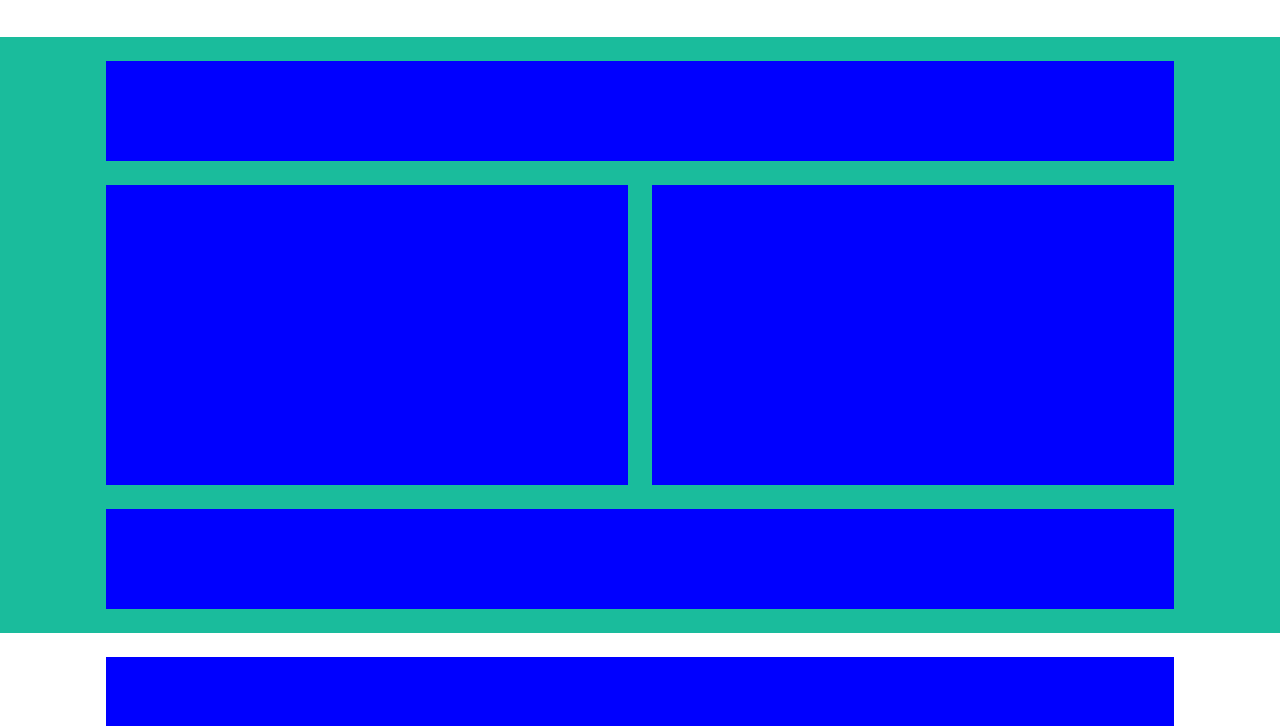
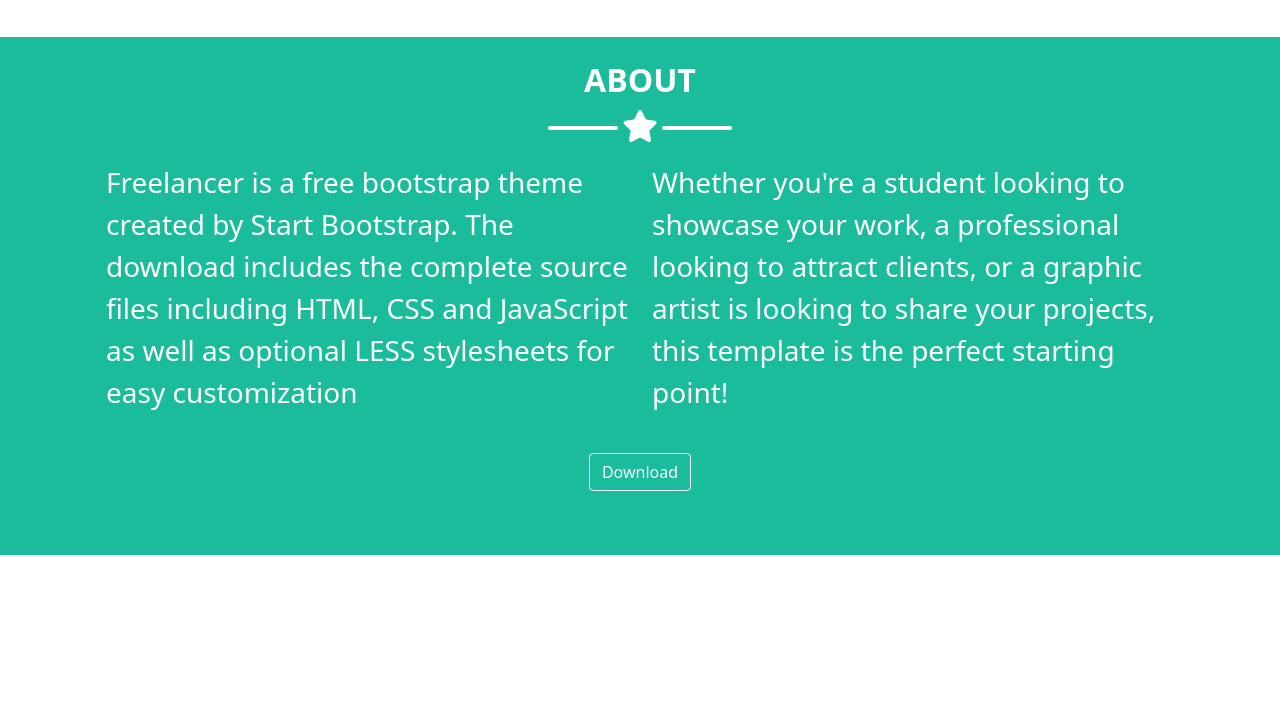
Before and after one commit to nicolocamassa/html-css-bootstrap-freelancer, a plain HTML site: page index.html in a window 1280 px wide. Shown: the part 1314-2040 px from the top of the page. Drawn offline with nearby package versions, Linux system fonts and the light colour scheme.

Commit message:
[UPDATE] added style to "about" section

```diff
--- a/css/style.css
+++ b/css/style.css
@@ -28,10 +28,6 @@ header{
 }
 
 /* MAIN */
-.main_content{
-    background-color: blue;
-}
-
 .img-content{
     width: 300px;
 }
@@ -90,6 +86,10 @@ section:nth-child(odd){
     background-color: #212529;
   }
 
+  .about-hr{
+    margin: 0;
+  }
+
 /* FOOTER */
 .footer_bg{
     background-color: #3a546d;
--- a/index.html
+++ b/index.html
@@ -58,7 +58,7 @@
                 <div class="row">
                     <!-- Titolo sezione [PORTFOLIO] -->
                     <div class="col-12 my-3">
-                        <div class="main_content d-flex flex-column align-items-center ">
+                        <div class="main_content d-flex flex-column align-items-center">
                             <h2>PORTFOLIO</h2>
                             <h2 class="hr-lines main-hr"><i class="fas fa-star"></i></h2>
                         </div>
@@ -103,19 +103,28 @@
                 <div class="row p-4">
                     <!-- TITOLO SEZIONE [ABOUT] -->
                     <div class="col-12">
-                        <div class="main_content height_100 "></div>
+                        <div class="main_content height_100 d-flex flex-column align-items-center text-white">
+                            <h2 class="fw-bold">ABOUT</h2>
+                            <h2 class="hr-lines about-hr"><i class="fas fa-star"></i></h2>
+                        </div>
                     </div>
                     <!-- TESTO [ABOUT] -->
-                    <div class="col-12 col-md-6 my-4">
-                        <div class="main_content height_300 "></div>
+                    <div class="col-12 col-md-6 fs-3 text-white">
+                        <div class="main_content ">
+                            Freelancer is a free bootstrap theme created by Start Bootstrap. The download includes the complete source files including HTML, CSS and JavaScript as well as optional LESS stylesheets for easy customization
+                        </div>
                     </div>
                     <!-- TESTO [ABOUT] -->
-                    <div class="col-12 col-md-6 my-4">
-                        <div class="main_content height_300 "></div>
+                    <div class="col-12 col-md-6 fs-3 text-white">
+                        <div class="main_content ">
+                            Whether you're a student looking to showcase your work, a professional looking to attract clients, or a graphic artist is looking to share your projects, this template is the perfect starting point!
+                        </div>
                     </div>
                     <!-- PULSANTE [ABOUT] -->
                     <div class="col-12">
-                        <div class="main_content height_100 "></div>
+                        <div class="main_content d-flex justify-content-center py-4 my-3">
+                            <input type="submit" value="Download" class="btn btn-outline-light">
+                        </div>
                     </div>
                 </div>
             </div>
@@ -128,7 +137,10 @@
                 <div class="row p-4">
                     <!-- TITOLO SEZIONE [CONTACT] -->
                     <div class="col-12">
-                        <div class="main_content height_100 "></div>
+                        <div class="main_content height_100 d-flex flex-column align-items-center text-white">
+                            <h2 class="fw-bold">ABOUT</h2>
+                            <h2 class="hr-lines about-hr"><i class="fas fa-star"></i></h2>
+                        </div>
                     </div>
                     <!-- INPUT [CONTACT] -->
                     <div class="col-12 my-4">
```
